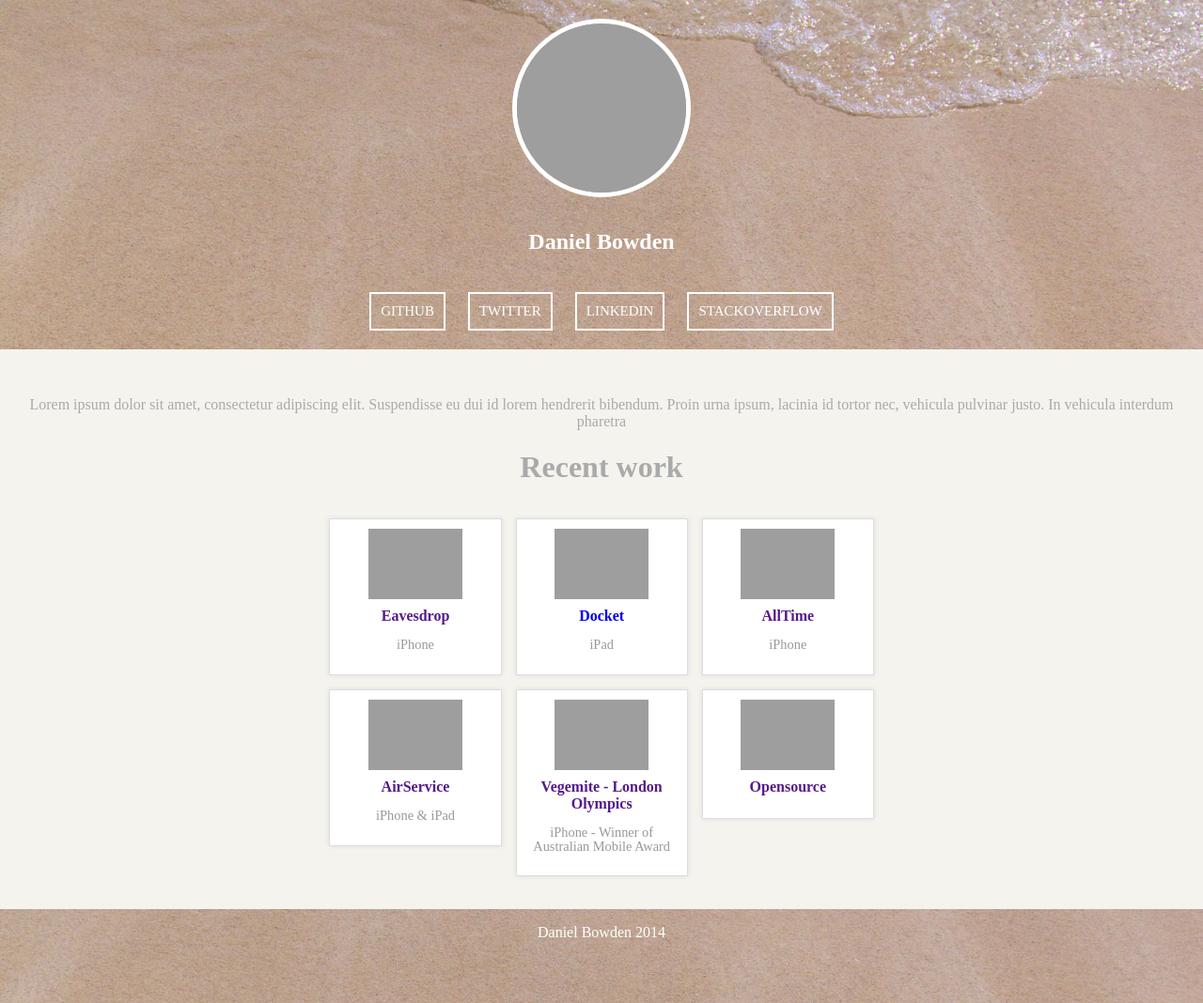
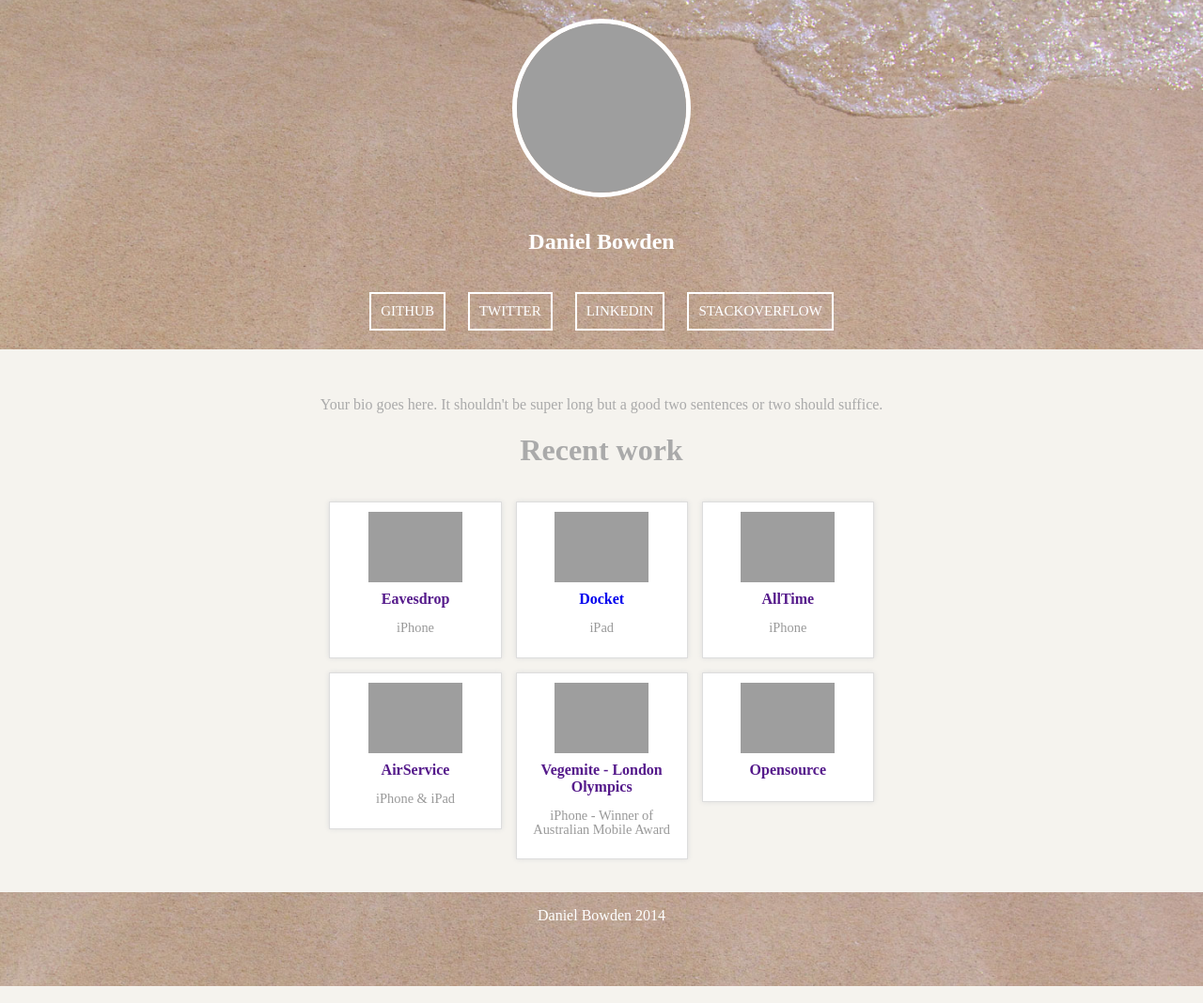
Before and after one commit to danielbowden/danielbowden.github.io, a Jekyll site: the page built from index.html, in a window 1280 px wide. Shown: the whole page at 94% size. Built offline with Jekyll 4.4.1, drawn with Linux system fonts in a browser that asks for light colours.

Commit message:
Use bio text from config

```diff
--- a/index.html
+++ b/index.html
@@ -6,7 +6,7 @@ tags: [iOS, software, engineer, mobile, objective-c, Sydney]
 ---
 
 <div class="about-me">
-	<p>Lorem ipsum dolor sit amet, consectetur adipiscing elit. Suspendisse eu dui id lorem hendrerit bibendum. Proin urna ipsum, lacinia id tortor nec, vehicula pulvinar justo. In vehicula interdum pharetra</p>
+	<p>{{ site.owner.bio }}</p>
 </div>
 <div class="my-work">
 	<h1>Recent work</h1>
```
